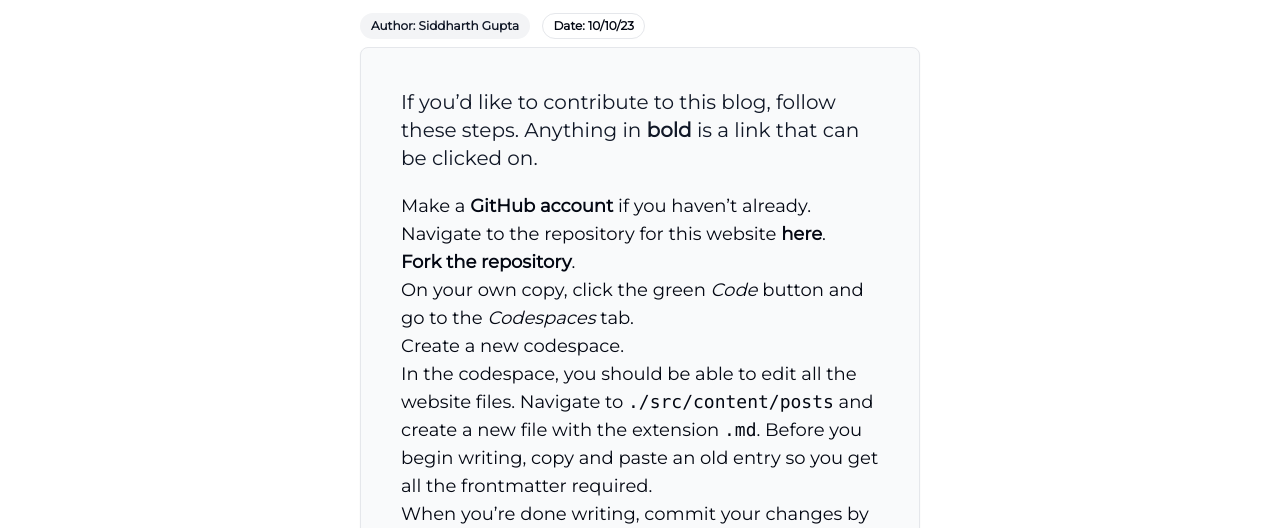
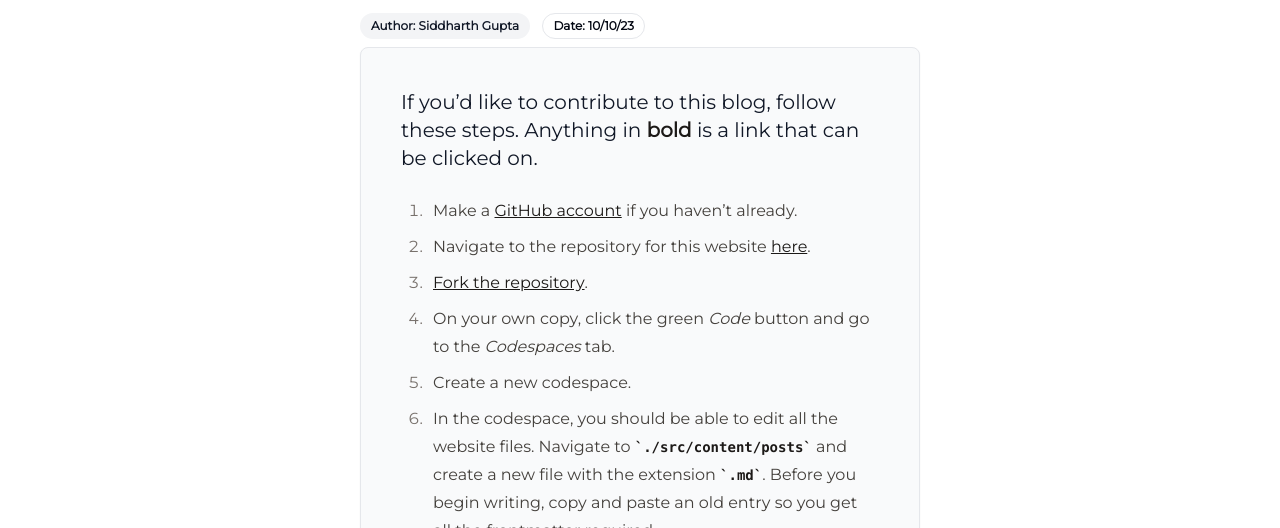
Before and after one commit to Barrington-Computer-Club/BarringtonComputerClubWebsite, an Astro site: page /posts/blog-contributing in a window 1280 px wide. Shown: the part 263-791 px from the top of the page. Built offline with nearby package versions, Linux system fonts and the light colour scheme; Astro itself is replaced by a stand-in of ours.

Commit message:
Fix markdown styling

```diff
--- a/package.json
+++ b/package.json
@@ -42,6 +42,7 @@
     "@radix-ui/react-toast": "^1.1.4",
     "@radix-ui/react-toggle": "^1.0.3",
     "@radix-ui/react-tooltip": "^1.0.6",
+    "@tailwindcss/typography": "^0.5.10",
     "@types/react": "^18.2.21",
     "@types/react-dom": "^18.2.7",
     "@vercel/analytics": "^1.0.2",
--- a/src/pages/posts/[...slug].astro
+++ b/src/pages/posts/[...slug].astro
@@ -24,7 +24,9 @@ const {Content} = await entry.render()
     <Badge className="py-1 mb-2" variant="secondary">Author: {entry.data.author}</Badge>
     <Badge className="py-1 mb-2 ml-2" variant="outline">Date: {entry.data.postDate}</Badge>
     <div class="bg-primary-foreground flex flex-col gap-5 md:p-10 p-4 shadow-sm border-[1px] rounded-lg text-lg">
-      <Content />
+      <article class="prose prose-stone">
+        <Content />
+      </article>
     </div>
   </div>
 </MainPage>
--- a/tailwind.config.cjs
+++ b/tailwind.config.cjs
@@ -76,5 +76,5 @@ module.exports = {
       },
     },
   },
-  plugins: [require("tailwindcss-animate")],
+  plugins: [require("tailwindcss-animate"), require('@tailwindcss/typography')],
 }
```
Also changed, not shown: 1 other file.
